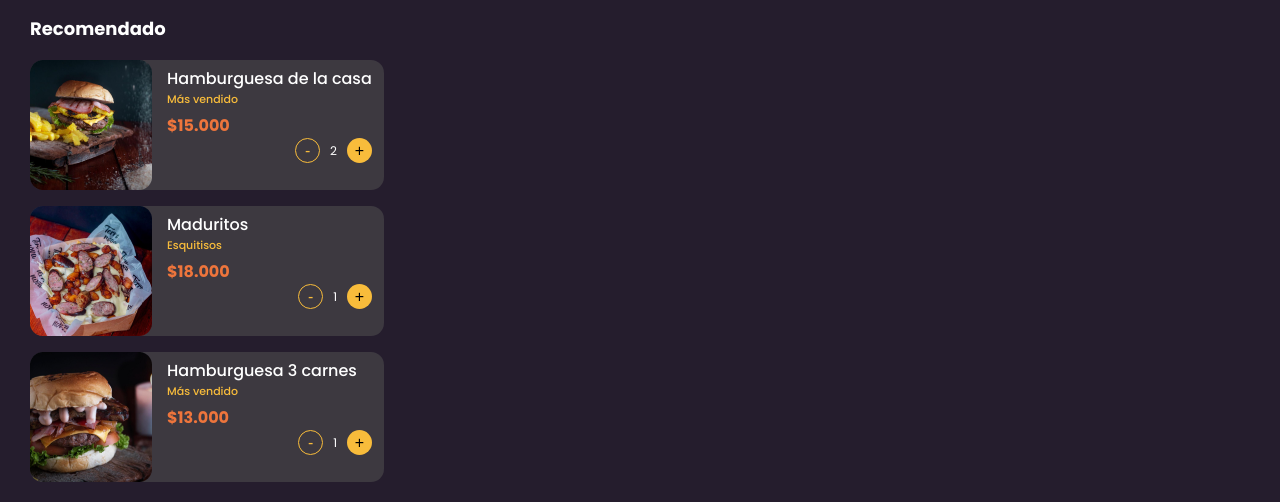
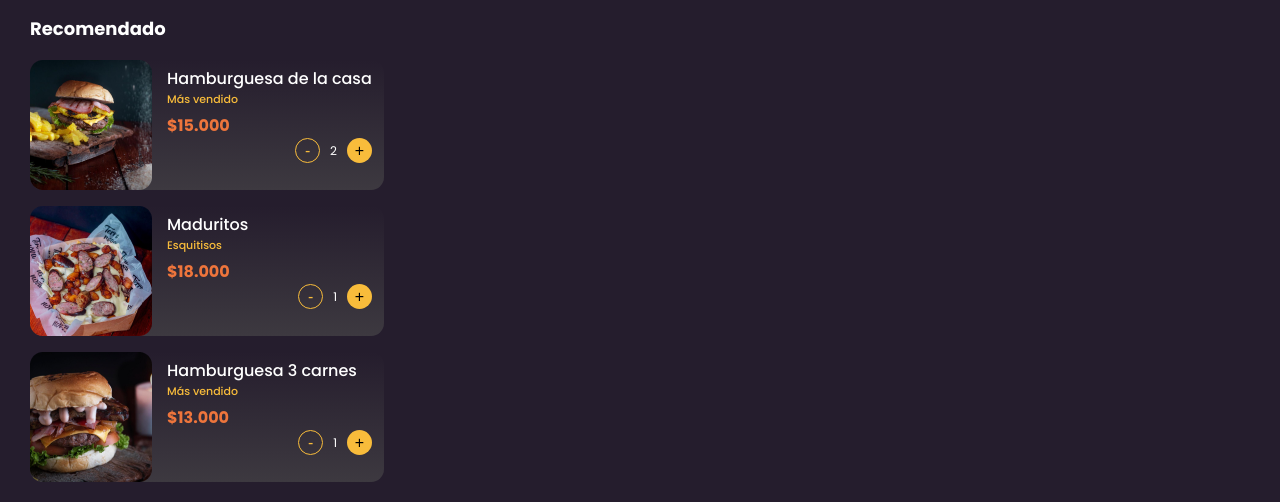
Before and after one commit to solemme1987/terranova, a website: page index.html in a window 1280 px wide. Shown: the part 305-807 px from the top of the page. Drawn offline with Linux system fonts and the light colour scheme.

Commit message:
linear gradient agregado al card del prouducto

```diff
--- a/assets/css/main.css
+++ b/assets/css/main.css
@@ -188,15 +188,13 @@ body{
 
     .productSection .card-product{
         display: flex;
-        background: var(--midDark);
+        background: linear-gradient(0deg, var(--midDark), transparent) ;
         border-radius: 13px;
         margin-top: 16px;
         width: 354px;
     }
 
-    .productSection .card-product::f{
 
-    }
     .card-tittle,.card-text,.card-pay{
         margin:0;
         margin-left: 15px;
```
